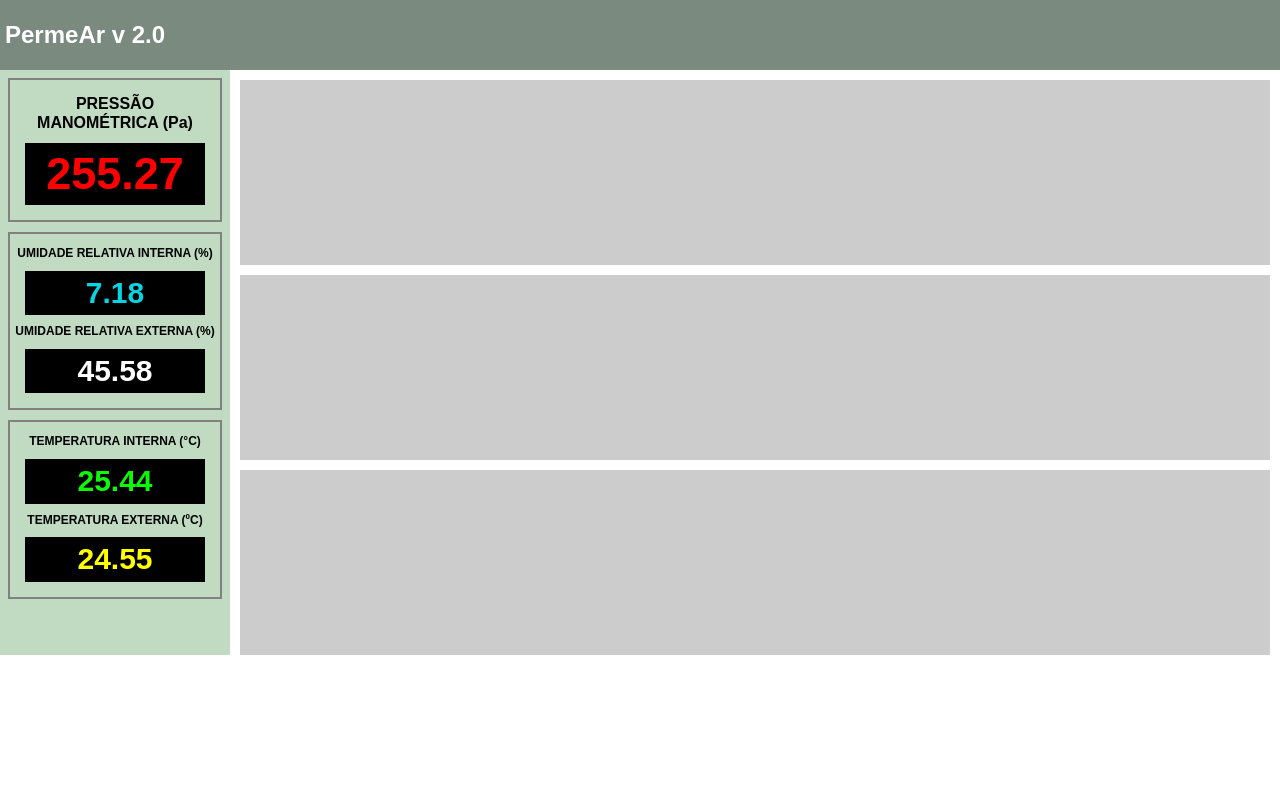
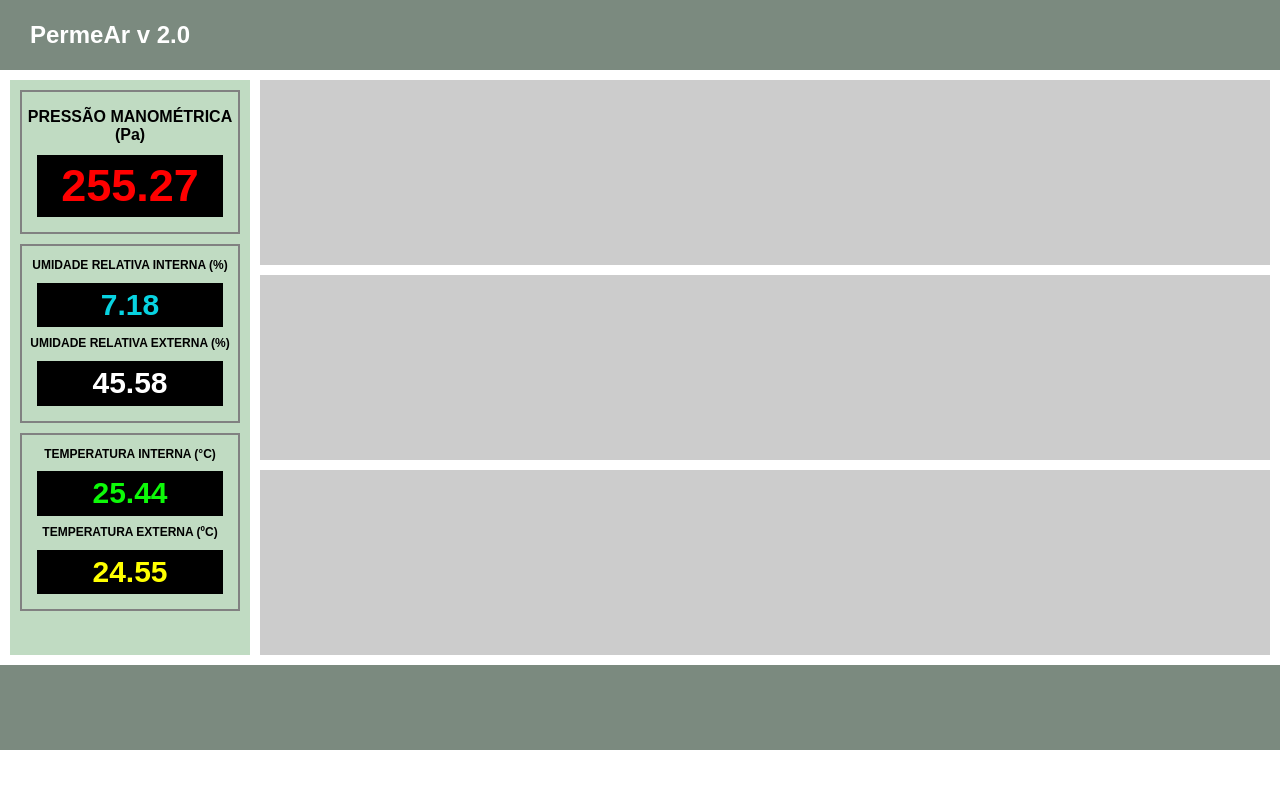
Before and after one commit to luciano-mesquita/permear, a plain HTML site: page index.html in a window 1280 px wide. Drawn offline with Linux system fonts and the light colour scheme.

Commit message:
styles adjustment

```diff
--- a/css/style.css
+++ b/css/style.css
@@ -4,14 +4,19 @@
 
 #header {
     background-color: #7b8a7f;
+    height: 60px;
+    padding: 5px;
+    margin-bottom: 10px;
+    padding-left: 30px;
 }
 
 #panel {
-    width: 230px;
-    height: 585px;
+    width: 240px;
+    height: 575px;
     background-color: #C0DBC2;
     float: left;
     border-color: rgb(85, 85, 85);
+    margin-left: 10px;
 }
 
 #content {
@@ -22,7 +27,6 @@
     text-align: left;
     font-size: 12px;
     color: white;
-    padding: 5px;
 }
 
 #pressure {
@@ -30,7 +34,7 @@
     border-color: rgb(129, 129, 129);
     text-align: center;
     font-size: 8px;
-    margin: 8px;
+    margin: 10px;
     padding: 5px;
     margin-bottom: 10px;
 }
@@ -40,7 +44,7 @@
     border-color: rgb(129, 129, 129);
     text-align: center;
     font-size: 6px;
-    margin: 8px;
+    margin: 10px;
     padding: 5px;
     margin-bottom: 10px;
 }
@@ -50,7 +54,7 @@
     border-color: rgb(129, 129, 129);
     text-align: center;
     font-size: 6px;
-    margin: 8px;
+    margin: 10px;
     padding: 5px;
 }
 
@@ -100,6 +104,7 @@
     height: 185px;
     margin: 10px;
     margin-bottom: 0px;
+    margin-top: 0px;
 }
 
 #graph2 {
@@ -114,3 +119,8 @@
     height: 185px;
     margin: 10px;
 }
+
+#footer {
+    background-color: #7b8a7f;
+    height: 85px;
+}
--- a/index.html
+++ b/index.html
@@ -45,5 +45,8 @@
         <div id="graph2"></div>
         <div id="graph3"></div>
     </div>
+
+    <div id="footer">
+    </div>
 </body>
 </html>
```
